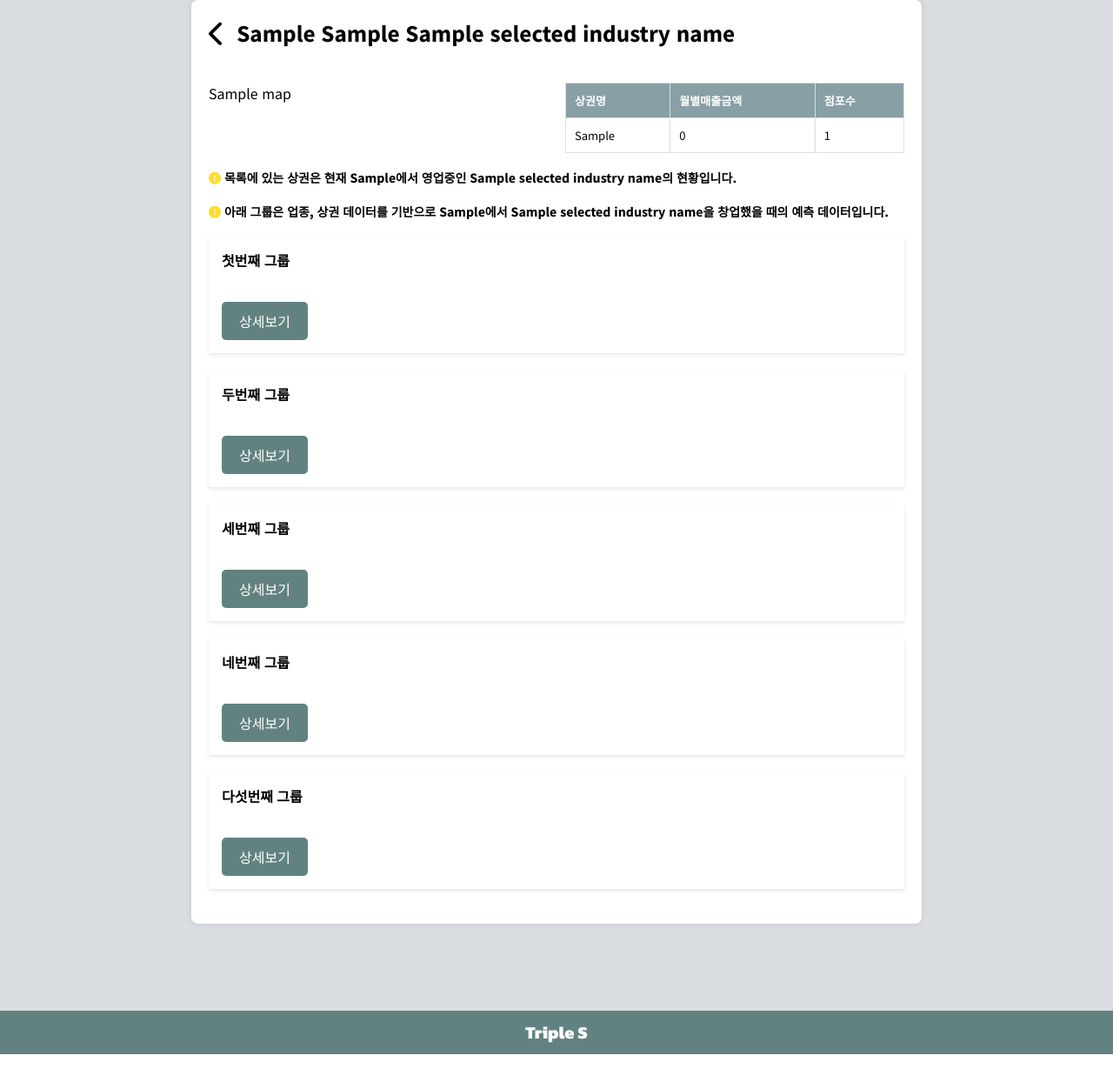
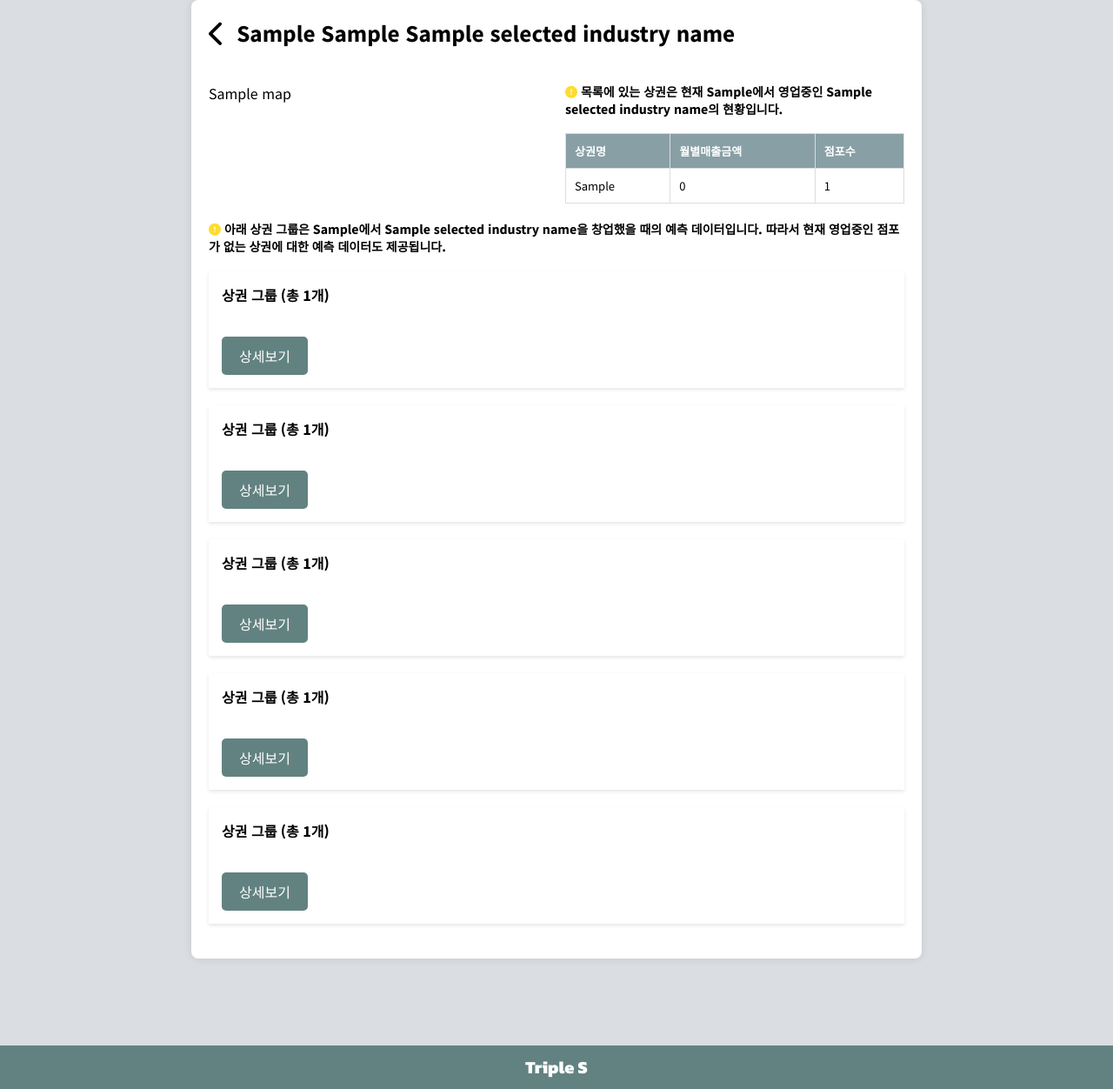
Before and after one commit to Capstone-design-dankook/SSS-project, a Django app: template templates/output/group.html in a window 1280 px wide. Shown: the part 184-1436 px from the top of the page at 87% size. Before the commit the page ends 1396 px from the top, so only its background shows below. Run offline with Django 4.2, Linux system fonts and the light colour scheme; tables that the repository leaves empty hold one stand-in row (values such as "Sample post"); the template is opened without the code that fills it: values that come from a table or form of the project are taken from there, most other values are stand-ins (such as "Sample title", 1, 10 or a date in 2020); some libraries are stand-ins or nearby versions.

Commit message:
상권그룹명 변경, 아이콘 변경

```diff
--- a/static/css/group.css
+++ b/static/css/group.css
@@ -73,7 +73,7 @@
 
 .explanation {
     background-color: #FFFFFF;
-    border-radius: 8px;
+    border-radius: 10px;
     justify-content: space-between;
 }
 
--- a/templates/output/group.html
+++ b/templates/output/group.html
@@ -49,6 +49,7 @@
                             </tr>
                             </thead>
                             <tbody>
+                                <h4><i class="fa-solid fa-circle-exclamation"></i> 목록에 있는 상권은 현재 {{ selected_neighborhood }}에서 영업중인 {{ selected_industry_name }}의 현황입니다.</h4>
                                 {% for business_name in business_names %}
                                 {% for business_item in business_list %}
                                 {% if business_name.구상권코드 == business_item.상권코드 %}
@@ -72,15 +73,15 @@
 
         {% if business_names %}
         <div class="explanation">
-            <h4><i class="fa-solid fa-circle-exclamation"></i> 목록에 있는 상권은 현재 {{ selected_neighborhood }}에서 영업중인 {{ selected_industry_name }}의 현황입니다.</h4>
-            <h4><i class="fa-solid fa-circle-exclamation"></i> 아래 그룹은 업종, 상권 데이터를 기반으로 {{ selected_neighborhood }}에서 {{ selected_industry_name }}을 창업했을 때의 예측 데이터입니다.</h4>
+            <h4><i class="fa-solid fa-circle-exclamation"></i> 아래 상권 그룹은 {{ selected_neighborhood }}에서 {{ selected_industry_name }}을 창업했을 때의 예측 데이터입니다.
+                따라서 현재 영업중인 점포가 없는 상권에 대한 예측 데이터도 제공됩니다. </h4>
         </div>
         {% endif %}
 
         {% if group_data.0.상권코드 %}
         <div class="group">
             <div class="group-details">
-                <strong>첫번째 그룹</strong>
+                <strong>상권 그룹 (총 {{group_data.0.상권코드|length}}개)</strong>
                 <ul class="business-names">
                     {% for code in group_data.0.상권코드 %}
                     {% for name in group_data_business_names %}
@@ -92,7 +93,7 @@
                 </ul>
                 {% for important_feature in important_data %}
                     {% if group_data.0.cluster == important_feature.cluster %}
-                        <strong>{{ important_feature.특징 }}</strong>
+                        <strong>&nbsp&nbsp&nbsp&nbsp&nbsp{{ important_feature.특징 }}</strong>
                     {% endif %}
                 {% endfor %}
             </div>
@@ -103,7 +104,7 @@
         {% if group_data.1.상권코드 %}
         <div class="group">
             <div class="group-details">
-                <strong>두번째 그룹</strong>
+                <strong>상권 그룹 (총 {{group_data.1.상권코드|length}}개)</strong>
                 <ul class="business-names">
                 {% for code in group_data.1.상권코드 %}
                 {% for name in group_data_business_names %}
@@ -115,7 +116,7 @@
                 </ul>
                 {% for important_feature in important_data %}
                     {% if group_data.1.cluster == important_feature.cluster %}
-                        <strong>{{ important_feature.특징 }}</strong>
+                        <strong>&nbsp&nbsp&nbsp&nbsp&nbsp{{ important_feature.특징 }}</strong>
                     {% endif %}
                 {% endfor %}
             </div>
@@ -126,7 +127,7 @@
         {% if group_data.2.상권코드 %}
         <div class="group">
             <div class="group-details">
-                <strong>세번째 그룹</strong>
+                <strong>상권 그룹 (총 {{group_data.2.상권코드|length}}개)</strong>
                 <ul class="business-names">
                 {% for code in group_data.2.상권코드 %}
                 {% for name in group_data_business_names %}
@@ -138,7 +139,7 @@
                 </ul>
                 {% for important_feature in important_data %}
                     {% if group_data.2.cluster == important_feature.cluster %}
-                        <strong>{{ important_feature.특징 }}</strong>
+                        <strong>&nbsp&nbsp&nbsp&nbsp&nbsp{{ important_feature.특징 }}</strong>
                     {% endif %}
                 {% endfor %}
             </div>
@@ -149,7 +150,7 @@
         {% if group_data.3.상권코드 %}
         <div class="group">
             <div class="group-details">
-                <strong>네번째 그룹</strong>
+                <strong>상권 그룹 (총 {{group_data.3.상권코드|length}}개)</strong>
                 <ul class="business-names">
                 {% for code in group_data.3.상권코드 %}
                 {% for name in group_data_business_names %}
@@ -161,7 +162,7 @@
                 </ul>
                 {% for important_feature in important_data %}
                     {% if group_data.3.cluster == important_feature.cluster %}
-                        <strong>{{ important_feature.특징 }}</strong>
+                        <strong>&nbsp&nbsp&nbsp&nbsp&nbsp{{ important_feature.특징 }}</strong>
                     {% endif %}
                 {% endfor %}
             </div>
@@ -172,7 +173,7 @@
         {% if group_data.4.상권코드 %}
         <div class="group">
             <div class="group-details">
-                <strong>다섯번째 그룹</strong>
+                <strong>상권 그룹 (총 {{group_data.4.상권코드|length}}개)</strong>
                 <ul class="business-names">
                 {% for code in group_data.4.상권코드 %}
                 {% for name in group_data_business_names %}
@@ -184,7 +185,7 @@
                 </ul>
                 {% for important_feature in important_data %}
                     {% if group_data.4.cluster == important_feature.cluster %}
-                        <strong>{{ important_feature.특징 }}</strong>
+                        <strong>&nbsp&nbsp&nbsp&nbsp&nbsp{{ important_feature.특징 }}</strong>
                     {% endif %}
                 {% endfor %}
             </div>
```
Also changed, not shown: static/images/favicon.png, static/images/just Logo.png (deleted).
